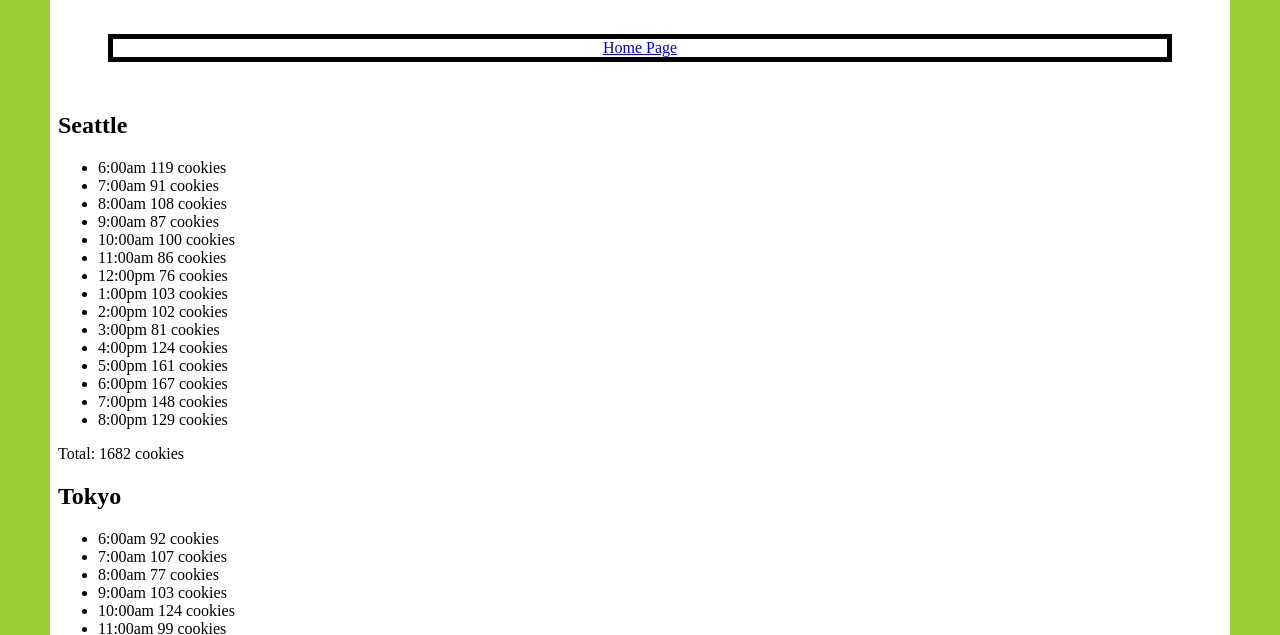
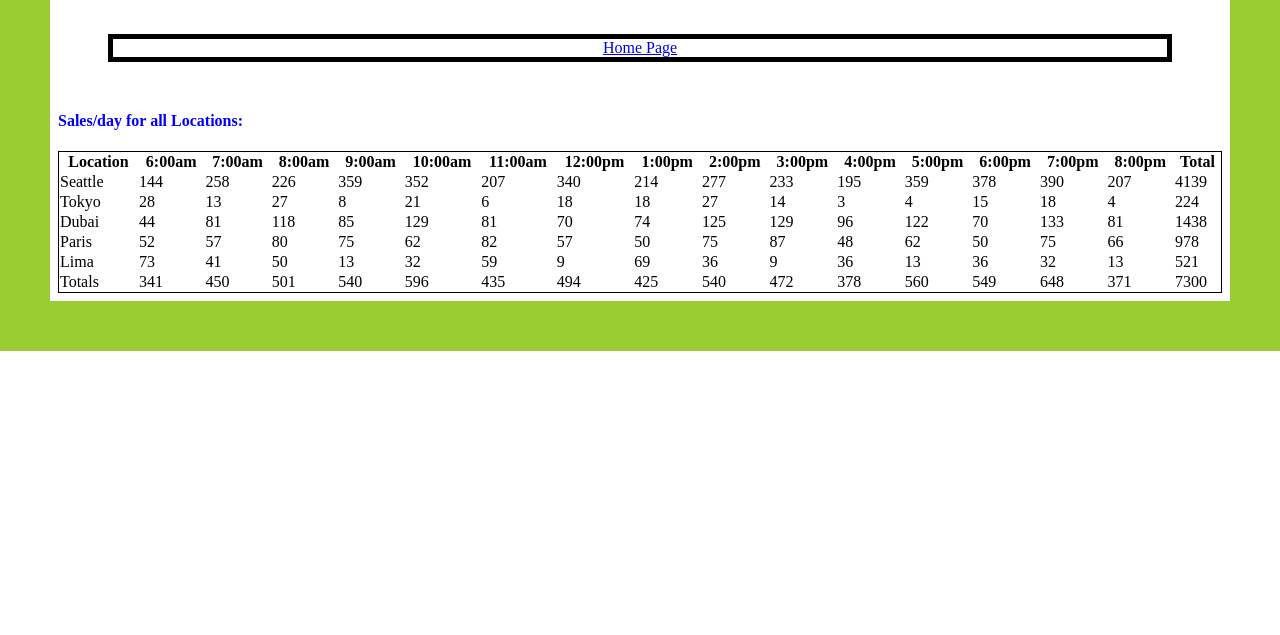
Before and after one commit to LaithAlOudat/cookie-stand, a plain HTML site: page sales.html in a window 1280 px wide. Shown: the part 153-788 px from the top of the page. Drawn offline with Linux system fonts and the light colour scheme.

Commit message:
class07-Constructors done

```diff
--- a/css/style.css
+++ b/css/style.css
@@ -23,3 +23,15 @@
 html {
   border: yellowgreen solid 50px ;
 }
+
+#tableHeader {
+    color: blue;
+    border: 5px;
+   margin: px 50px 50px 50px;
+}
+
+#sales-Table {
+       border: 1px solid black;
+       width: 100%;
+       border-collapse: collapse;
+}
--- a/js/app.js
+++ b/js/app.js
@@ -1,5 +1,5 @@
 'use strict';
-
+/*
 function getRandomNumber(minNumber, maxNumber) {
   return Math.floor(Math.random() * (maxNumber - minNumber + 1)) + minNumber;
 }
@@ -369,3 +369,167 @@ for (let i = 0; i < 15; i++) {
 }
 
 lima.render();
+*/
+
+function getRandomNumber(minNumber, maxNumber) {
+  return Math.floor(Math.random() * (maxNumber - minNumber + 1)) + minNumber;
+}
+
+let workHours = hoursOfOperation();
+
+function hoursOfOperation() {
+  let startTime = 6;
+  let endTime = 9;
+  let pm = false;
+  let currentTime = startTime;
+
+  let workHours = [];
+
+  while (pm === false || currentTime < endTime) {
+    if (pm === false && currentTime < 12) {
+      workHours.push(currentTime + ':00am');
+      currentTime++;
+    } else if (pm === false && currentTime === 12) {
+      pm = true;
+      workHours.push(currentTime + ':00pm');
+      currentTime = 1;
+    } else {
+      workHours.push(currentTime + ':00pm');
+      currentTime++;
+    }
+  }
+
+  return workHours;
+}
+
+let Location = function (location, minNumOfCustomers, maxminNumOfCustomers, averageCookiesPerCustomer) {
+  this.location = location;
+  this.minNumOfCustomers = minNumOfCustomers;
+  this.maxminNumOfCustomers = maxminNumOfCustomers;
+  this.averageCookiesPerCustomer = averageCookiesPerCustomer;
+  this.totalCookiesPerDay = 0;
+  this.customersPerHour = [];
+  this.cookiesPerHour = [];
+  this.totalCookiesPerDay = 0;
+};
+
+Location.prototype.getCustomersPerHour = function () {
+  for (let i = 0; i < workHours.length; i++) {
+    this.customersPerHour.push(getRandomNumber(this.minNumOfCustomers, this.maxminNumOfCustomers));
+  }
+};
+
+Location.prototype.getCookiesPerHour = function () {
+  for (let i = 0; i < workHours.length; i++) {
+    let temp = this.customersPerHour[i] * this.averageCookiesPerCustomer;
+    this.cookiesPerHour.push(Math.floor(temp));
+  }
+};
+
+Location.prototype.getTotalCookiesPerDay = function () {
+  for (let i = 0; i < workHours.length; i++) {
+    this.totalCookiesPerDay += this.cookiesPerHour[i];
+  }
+};
+
+let renderHeader = function () {
+  const container = document.getElementById('sales-Table');
+  const trEl = document.createElement('tr');
+  let thEl = document.createElement('th');
+  thEl.textContent = 'Location';
+  trEl.appendChild(thEl);
+  for (let i = 0; i < workHours.length; i++) {
+    thEl = document.createElement('th');
+    thEl.textContent = workHours[i];
+    trEl.appendChild(thEl);
+  }
+  thEl = document.createElement('th');
+  thEl.textContent = 'Total';
+  trEl.appendChild(thEl);
+  container.appendChild(trEl);
+};
+
+let eachHoursTotals = [];
+
+for (let i = 0; i < workHours.length; i++) {
+  eachHoursTotals.push(0);
+}
+
+Location.prototype.render = function () {
+  const container = document.getElementById('sales-Table');
+  const trEl = document.createElement('tr');
+  let tdEl = document.createElement('td');
+  tdEl.textContent = this.location;
+  container.appendChild(trEl);
+  tdEl.textContent = this.location;
+  trEl.appendChild(tdEl);
+  for (let i = 0; i < workHours.length; i++) {
+    tdEl = document.createElement('td');
+    tdEl.textContent = this.cookiesPerHour[i];
+    trEl.appendChild(tdEl);
+    eachHoursTotals[i] += this.cookiesPerHour[i];
+  }
+  tdEl = document.createElement('td');
+  tdEl.textContent = this.totalCookiesPerDay;
+  trEl.appendChild(tdEl);
+};
+
+function calculateTotal() {
+  let dailyTotal = 0;
+  for (let i = 0; i < eachHoursTotals.length; i++) {
+    dailyTotal += eachHoursTotals[i];
+  }
+  return dailyTotal;
+}
+
+let renderFooter = function () {
+  const container = document.getElementById('sales-Table');
+  const trEl = document.createElement('tr');
+  let tdEl = document.createElement('td');
+  tdEl.textContent = 'Totals';
+  trEl.appendChild(tdEl);
+  for (let i = 0; i < eachHoursTotals.length; i++) {
+    tdEl = document.createElement('td');
+    tdEl.textContent = eachHoursTotals[i];
+    trEl.appendChild(tdEl);
+  }
+  tdEl = document.createElement('td');
+  tdEl.textContent = calculateTotal();
+  trEl.appendChild(tdEl);
+  container.appendChild(trEl);
+};
+
+const seattle = new Location('Seattle', 23, 65, 6.3);
+seattle.getCustomersPerHour();
+seattle.getCookiesPerHour();
+seattle.getTotalCookiesPerDay();
+
+const tokyo = new Location('Tokyo', 3, 24, 1.2);
+tokyo.getCustomersPerHour();
+tokyo.getCookiesPerHour();
+tokyo.getTotalCookiesPerDay();
+
+const dubai = new Location('Dubai', 11, 38, 3.7);
+dubai.getCustomersPerHour();
+dubai.getCookiesPerHour();
+dubai.getTotalCookiesPerDay();
+
+const paris = new Location('Paris', 20, 38, 2.3);
+paris.getCustomersPerHour();
+paris.getCookiesPerHour();
+paris.getTotalCookiesPerDay();
+
+const lima = new Location('Lima', 2, 16, 4.6);
+lima.getCustomersPerHour();
+lima.getCookiesPerHour();
+lima.getTotalCookiesPerDay();
+
+renderHeader();
+
+seattle.render();
+tokyo.render();
+dubai.render();
+paris.render();
+lima.render();
+
+renderFooter();
--- a/sales.html
+++ b/sales.html
@@ -18,6 +18,8 @@
     </nav>
   </header>
   <main>
+    <h4 id="tableHeader">Sales/day for all Locations:</h4>
+    <table id="sales-Table"></table>
     <section id="cookie-stand">
     </section>
   </main>
```
